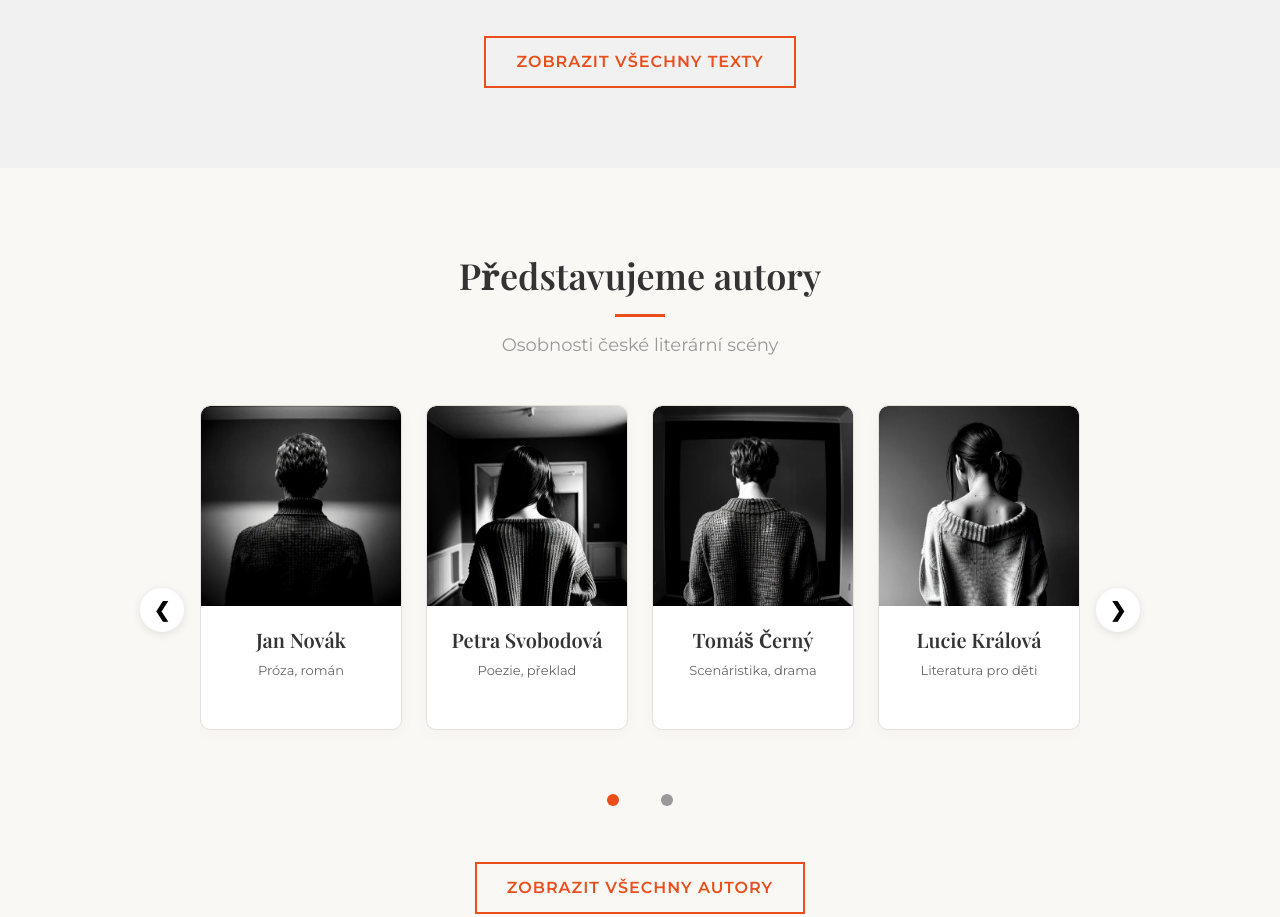
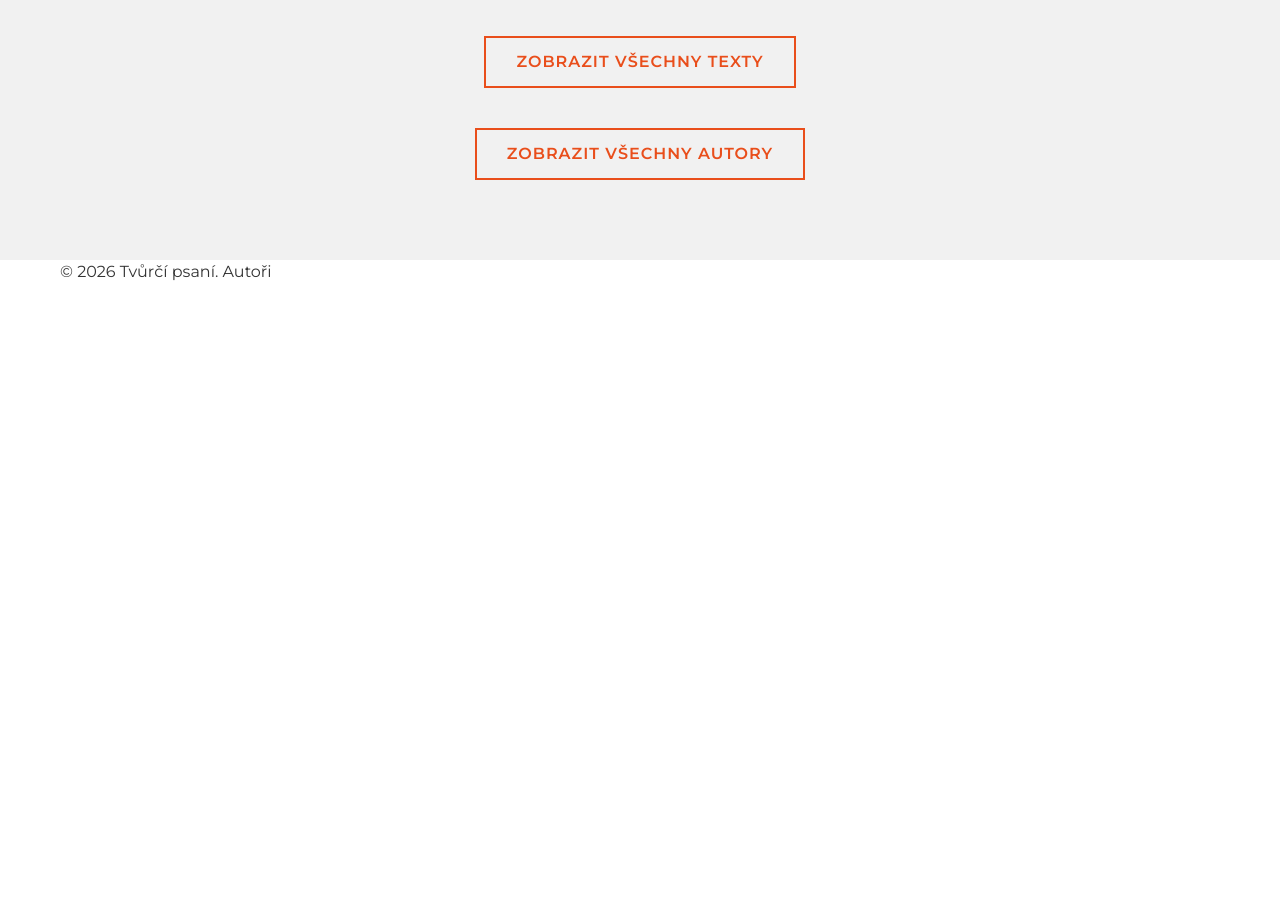
Before and after one commit to MN-sys-cmyk/WebTest, a plain HTML site: page index.html in a window 1280 px wide. Shown: the part 1699-2616 px from the top of the page. After the commit the page ends 1983 px from the top, so only its background shows below. Drawn offline with nearby package versions, Linux system fonts and the light colour scheme.

Commit message:
Replace homepage author carousel with author directory links

```diff
--- a/index.html
+++ b/index.html
@@ -21,7 +21,7 @@
 
         <div class="hero-actions">
           <a href="#nejnovejsi-texty" class="hero-action hero-action--primary">Začít číst</a>
-          <a href="#autori" class="hero-action hero-action--secondary">Poznat autory</a>
+          <a href="all-authors.html" class="hero-action hero-action--secondary">Poznat autory</a>
         </div>
       </div>
     </div>
@@ -46,26 +46,6 @@
       <div class="view-all">
         <a href="all-posts.html" class="view-all-button">Zobrazit všechny texty</a>
       </div>
-    </div>
-  </section>
-
-
-  <section class="authors-section" id="autori">
-    <div class="container">
-      <div class="section-header">
-        <h2 class="section-title">Představujeme autory</h2>
-        <p class="section-subtitle">Osobnosti české literární scény</p>
-      </div>
-
-      <div class="authors-carousel" role="region" aria-label="Představujeme autory" aria-roledescription="karusel">
-        <button type="button" class="carousel-arrow prev" aria-label="Předchozí autoři" aria-controls="carousel-track">❮</button>
-        <div class="carousel-container">
-          <div class="carousel-track" id="carousel-track"></div>
-        </div>
-        <button type="button" class="carousel-arrow next" aria-label="Další autoři" aria-controls="carousel-track">❯</button>
-        <div class="carousel-indicator" id="carousel-indicator"></div>
-      </div>
-
       <div class="view-all">
         <a href="all-authors.html" class="view-all-button">Zobrazit všechny autory</a>
       </div>
@@ -74,10 +54,10 @@
 
 
 
+
   <script src="data.js?v=6" defer></script>
   <script src="utils.js?v=20261008" defer></script>
   <script src="interactions.js?v=1" defer></script>
-  <script src="script.js?v=9" defer></script>
   <script src="catalog.js?v=20261008" defer></script>
 
   <script>
```
